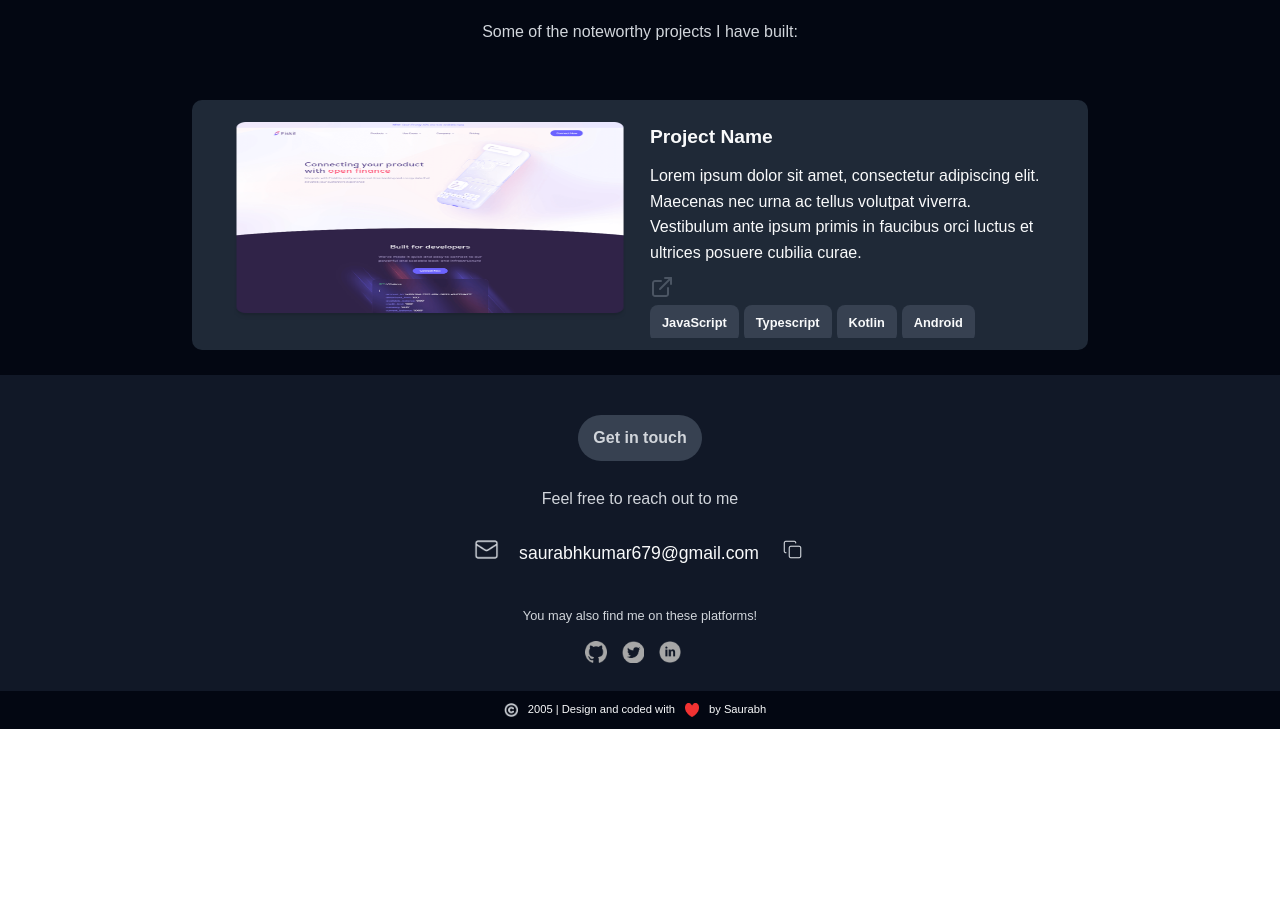
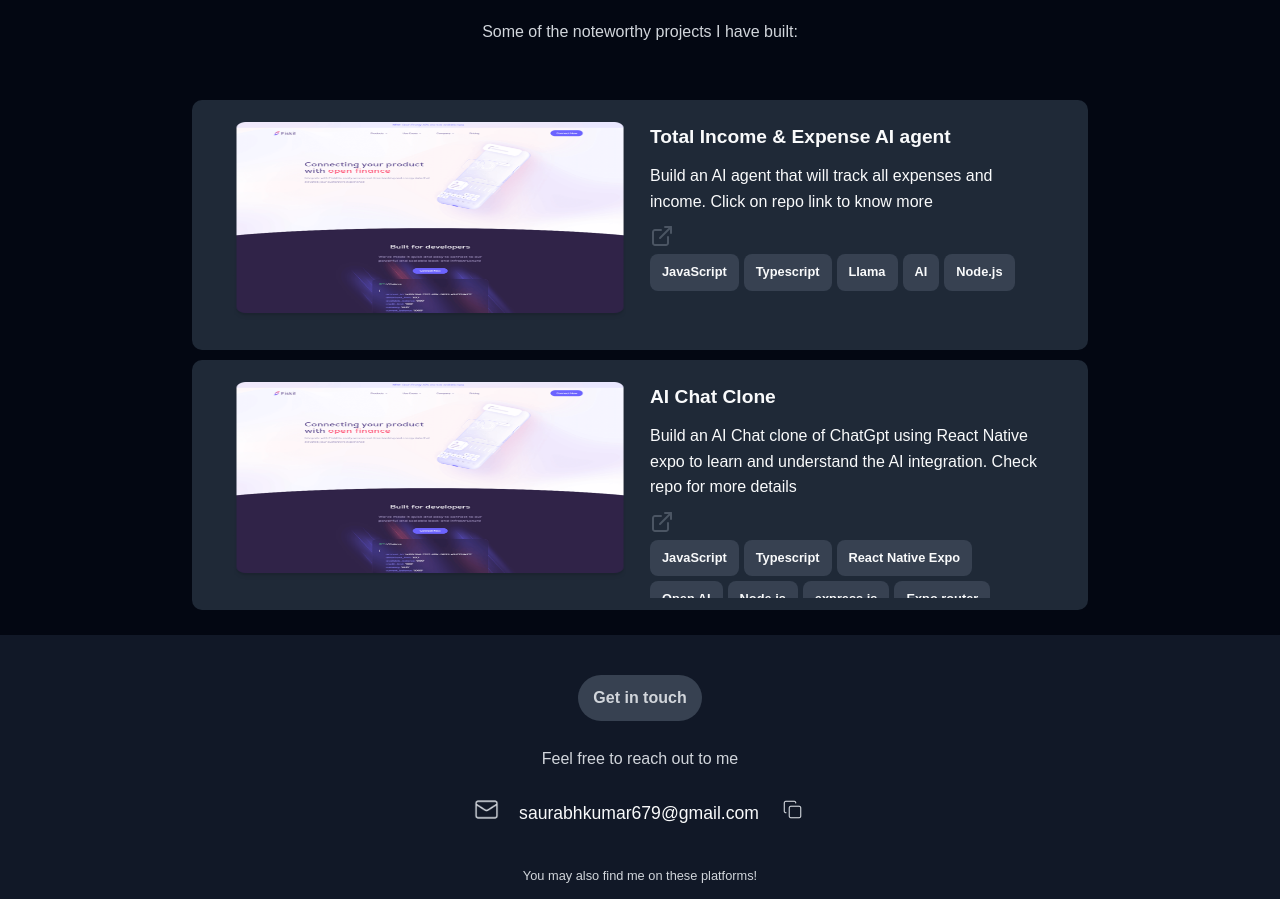
Before and after one commit to saurabhkara/portfolio2025, a Next.js app: page / in a window 1280 px wide. Shown: the part 2100-2999 px from the top of the page. Before the commit the page ends 2829 px from the top, so only its background shows below. Built offline with nearby package versions, Linux system fonts and the light colour scheme.

Commit message:
projects

```diff
--- a/src/component/ProjectSection.tsx
+++ b/src/component/ProjectSection.tsx
@@ -1,28 +1,43 @@
-import React from 'react';
+import React from "react";
 import styles from "./projectSection.module.css";
-import ProjectCard from './ProjectCard';
+import ProjectCard from "./ProjectCard";
 
-const projectData=[
+const projectData = [
   {
-    id:'1p',
-    projectName:'Project Name',
-    projectDesc:'Lorem ipsum dolor sit amet, consectetur adipiscing elit. Maecenas nec urna ac tellus volutpat viverra. Vestibulum ante ipsum primis in faucibus orci luctus et ultrices posuere cubilia curae.',
-    repoLink:'https://github.com/saurabhkara',
-    projectImg:'/Picture.png',
-    technologies:[
-      'JavaScript','Typescript','Kotlin','Android','Swift UI','IOS','Java','Node.js'
-    ]
+    id: "1p",
+    projectName: "Total Income & Expense AI agent",
+    projectDesc:
+      "Build an AI agent that will track all expenses and income. Click on repo link to know more",
+    repoLink: "https://github.com/saurabhkara/First-AI-Agent",
+    projectImg: "/Picture.png",
+    technologies: ["JavaScript", "Typescript", "Llama", "AI", "Node.js"],
   },
-]
+  {
+    id: "2p",
+    projectName: "AI Chat Clone",
+    projectDesc:
+      "Build an AI Chat clone of ChatGpt using React Native expo to learn and understand the AI integration. Check repo for more details",
+    repoLink: "https://github.com/saurabhkara/First-AI-Agent",
+    projectImg: "/Picture.png",
+    technologies: [
+      "JavaScript",
+      "Typescript",
+      "React Native Expo",
+      "Open AI",
+      "Node.js",
+      "express.js",
+      "Expo router",
+      "Expo API Routes",
+    ],
+  },
+];
 
 export default function ProjectSection() {
   return (
     <div className={styles.projectSection}>
-       {
-        projectData.map((item)=>{
-         return(<ProjectCard item={item} key={item.id}/>)
-        })
-       }
+      {projectData.map((item) => {
+        return <ProjectCard item={item} key={item.id} />;
+      })}
     </div>
-  )
+  );
 }
```
